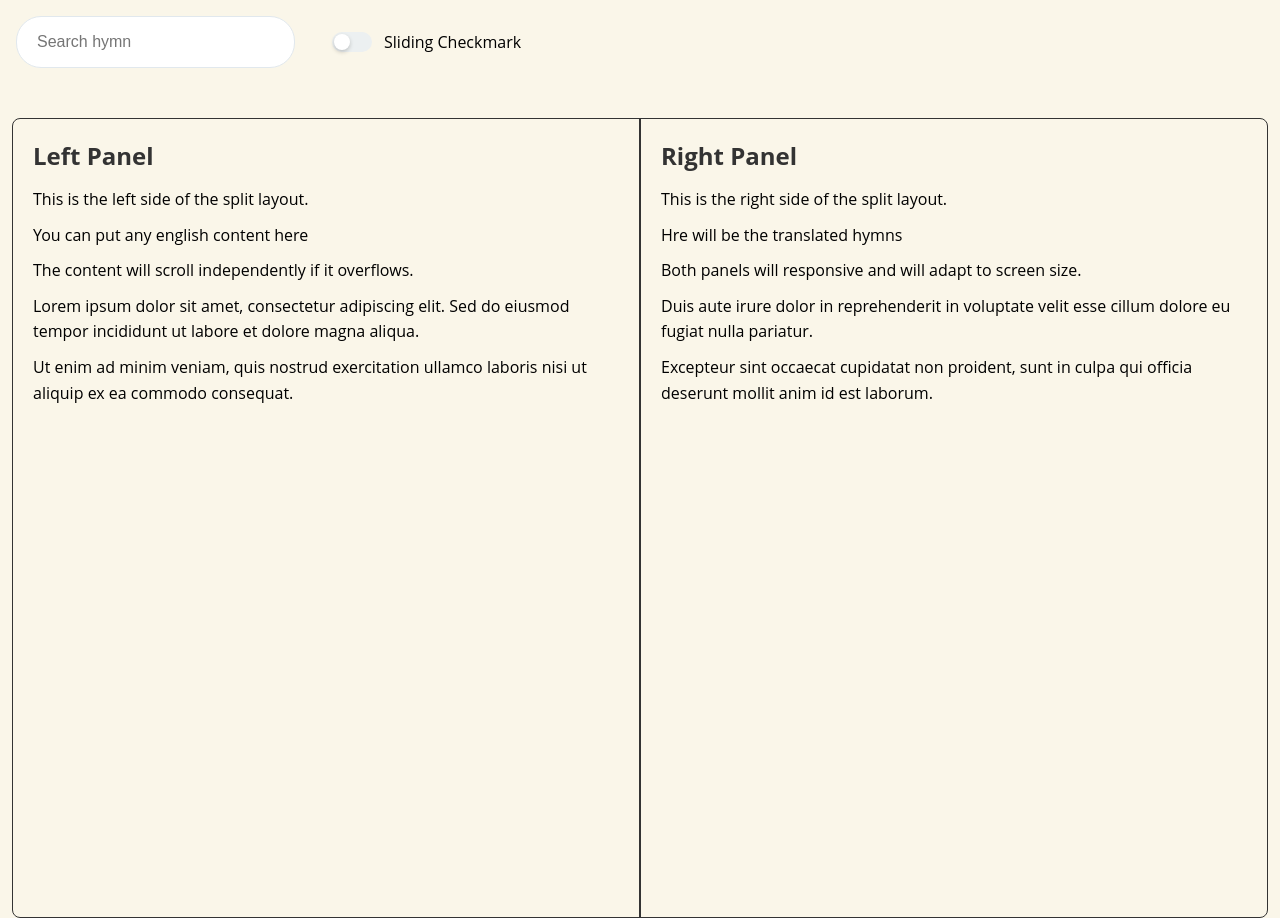
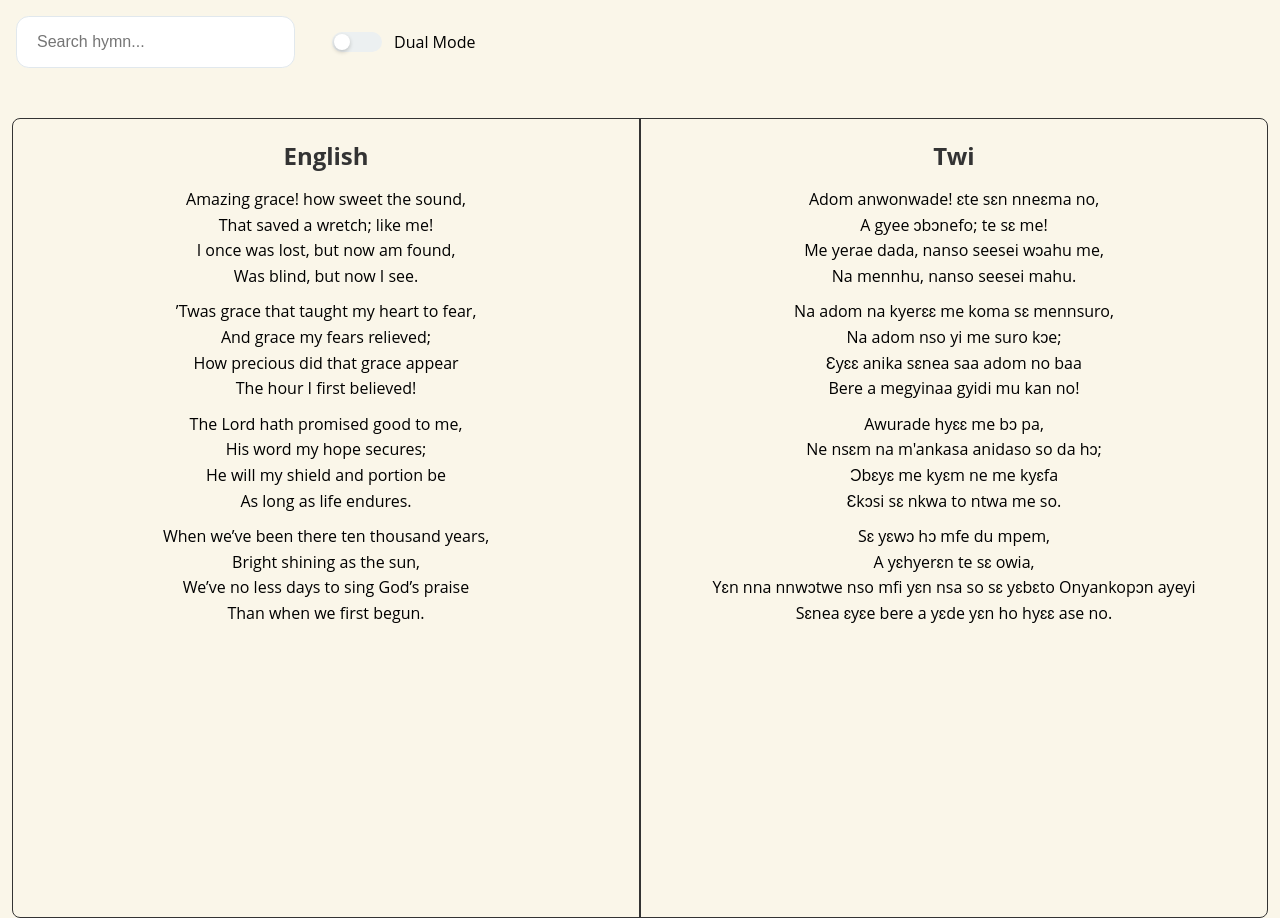
Before and after one commit to kwame-Owusu/hymnal, an Electron app: page index.html in a window 1280 px wide. Shown: the top 918 px of the page. Drawn offline with Linux system fonts and the light colour scheme.

Commit message:
styling improvements on buttons and slider

```diff
--- a/index.html
+++ b/index.html
@@ -21,47 +21,79 @@
   <body>
     <div class="top-nav">
       <div class="search-bar">
-        <input type="text" placeholder="Search hymn" />
+        <input type="text" placeholder="Search hymn..." />
       </div>
 
       <div class="checkbox-item">
         <label class="custom-checkbox checkbox-slide">
           <input type="checkbox" />
           <span class="slidemark"></span>
-          <span class="label-text">Sliding Checkmark</span>
+          <span class="label-text">Dual Mode</span>
         </label>
       </div>
     </div>
     <div class="container">
       <div class="left-panel">
-        <h2>Left Panel</h2>
-        <p>This is the left side of the split layout.</p>
-        <p>You can put any english content here</p>
-        <p>The content will scroll independently if it overflows.</p>
+        <h2>English</h2>
         <p>
-          Lorem ipsum dolor sit amet, consectetur adipiscing elit. Sed do
-          eiusmod tempor incididunt ut labore et dolore magna aliqua.
+          Amazing grace! how sweet the sound,<br />
+          That saved a wretch; like me!<br />
+          I once was lost, but now am found,<br />
+          Was blind, but now I see.
         </p>
+
         <p>
-          Ut enim ad minim veniam, quis nostrud exercitation ullamco laboris
-          nisi ut aliquip ex ea commodo consequat.
+          ’Twas grace that taught my heart to fear,<br />
+          And grace my fears relieved;<br />
+          How precious did that grace appear<br />
+          The hour I first believed!
+        </p>
+
+        <p>
+          The Lord hath promised good to me,<br />
+          His word my hope secures;<br />
+          He will my shield and portion be<br />
+          As long as life endures.
+        </p>
+
+        <p>
+          When we’ve been there ten thousand years,<br />
+          Bright shining as the sun,<br />
+          We’ve no less days to sing God’s praise<br />
+          Than when we first begun.
         </p>
       </div>
 
       <div class="divider"></div>
 
       <div class="right-panel">
-        <h2>Right Panel</h2>
-        <p>This is the right side of the split layout.</p>
-        <p>Hre will be the translated hymns</p>
-        <p>Both panels will responsive and will adapt to screen size.</p>
+        <h2>Twi</h2>
         <p>
-          Duis aute irure dolor in reprehenderit in voluptate velit esse cillum
-          dolore eu fugiat nulla pariatur.
+          Adom anwonwade! ɛte sɛn nneɛma no,<br />
+          A gyee ɔbɔnefo; te sɛ me!<br />
+          Me yerae dada, nanso seesei wɔahu me,<br />
+          Na mennhu, nanso seesei mahu.
         </p>
+
         <p>
-          Excepteur sint occaecat cupidatat non proident, sunt in culpa qui
-          officia deserunt mollit anim id est laborum.
+          Na adom na kyerɛɛ me koma sɛ mennsuro,<br />
+          Na adom nso yi me suro kɔe;<br />
+          Ɛyɛɛ anika sɛnea saa adom no baa<br />
+          Bere a megyinaa gyidi mu kan no!
+        </p>
+
+        <p>
+          Awurade hyɛɛ me bɔ pa,<br />
+          Ne nsɛm na m'ankasa anidaso so da hɔ;<br />
+          Ɔbɛyɛ me kyɛm ne me kyɛfa<br />
+          Ɛkɔsi sɛ nkwa to ntwa me so.
+        </p>
+
+        <p>
+          Sɛ yɛwɔ hɔ mfe du mpem,<br />
+          A yɛhyerɛn te sɛ owia,<br />
+          Yɛn nna nnwɔtwe nso mfi yɛn nsa so sɛ yɛbɛto Onyankopɔn ayeyi<br />
+          Sɛnea ɛyɛe bere a yɛde yɛn ho hyɛɛ ase no.
         </p>
       </div>
     </div>
--- a/styles.css
+++ b/styles.css
@@ -9,6 +9,7 @@
   --green-light: #a7c1a8;
   --beige: #d1d8be;
   --beige-light: #eeefe0;
+  --light-orange: #dfd0b8;
   --bg-color: #faf6e9;
 }
 body {
@@ -26,6 +27,7 @@ body {
   grid-template-columns: 1fr 2px 1fr;
   height: 100vh;
   overflow-y: auto;
+  text-align: center;
 }
 
 .left-panel {
@@ -65,7 +67,7 @@ p {
 }
 .incr-btn,
 .decr-btn {
-  border: solid 1px #333;
+  border: none;
   color: black;
   cursor: pointer;
   font-size: 1rem;
@@ -74,13 +76,13 @@ p {
   padding-left: 1.7rem;
   padding-right: 1.7rem;
   border-radius: 0.5rem;
-  transition: all 0.3s ease;
+  transition: all 0.2s ease-in;
   font-weight: bold;
 }
 
 .incr-btn:hover,
 .decr-btn:hover {
-  background-color: #333;
+  background-color: var(--light-orange);
   color: white;
 }
 
@@ -100,7 +102,7 @@ p {
   width: 100%;
   padding: 16px 50px 16px 20px;
   border: 1px solid #e1e8ed;
-  border-radius: 25px;
+  border-radius: 0.8rem;
   font-size: 1rem;
   outline: none;
   transition: all 0.3s ease;
@@ -118,12 +120,12 @@ p {
   display: flex;
   align-items: center;
   cursor: pointer;
-  font-size: 16px;
+  font-size: 1rem;
 }
 
 .checkbox-slide .slidemark {
   position: relative;
-  width: 40px;
+  width: 50px;
   height: 20px;
   margin-right: 12px;
   background: #ecf0f1;
@@ -151,11 +153,11 @@ p {
 }
 
 .checkbox-slide input:checked + .slidemark {
-  background: #f39c12;
+  background: var(--light-orange);
 }
 
 .checkbox-slide input:checked + .slidemark::after {
-  transform: translateX(20px);
+  transform: translateX(27px);
   color: #f39c12;
   background: #fff;
 }
```
